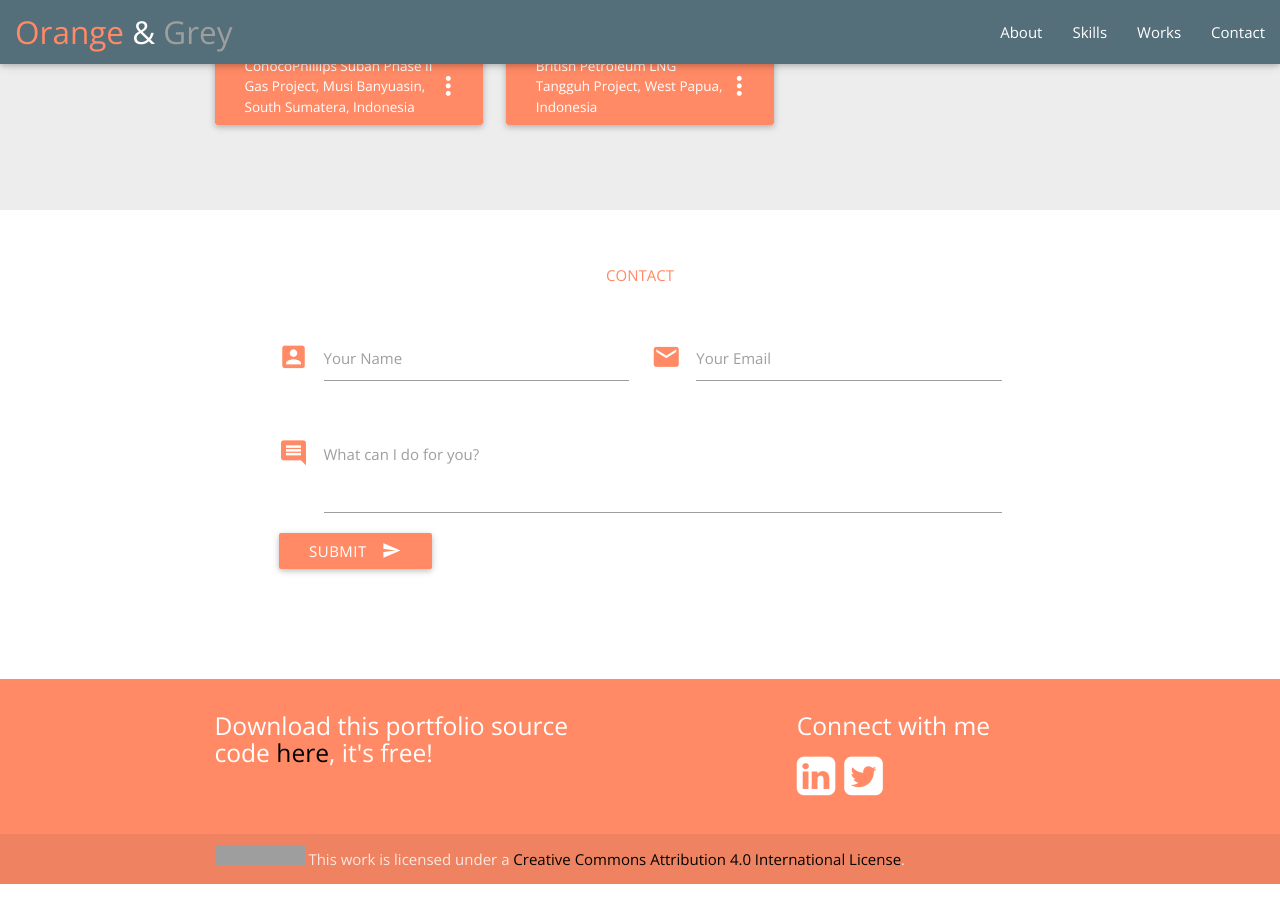
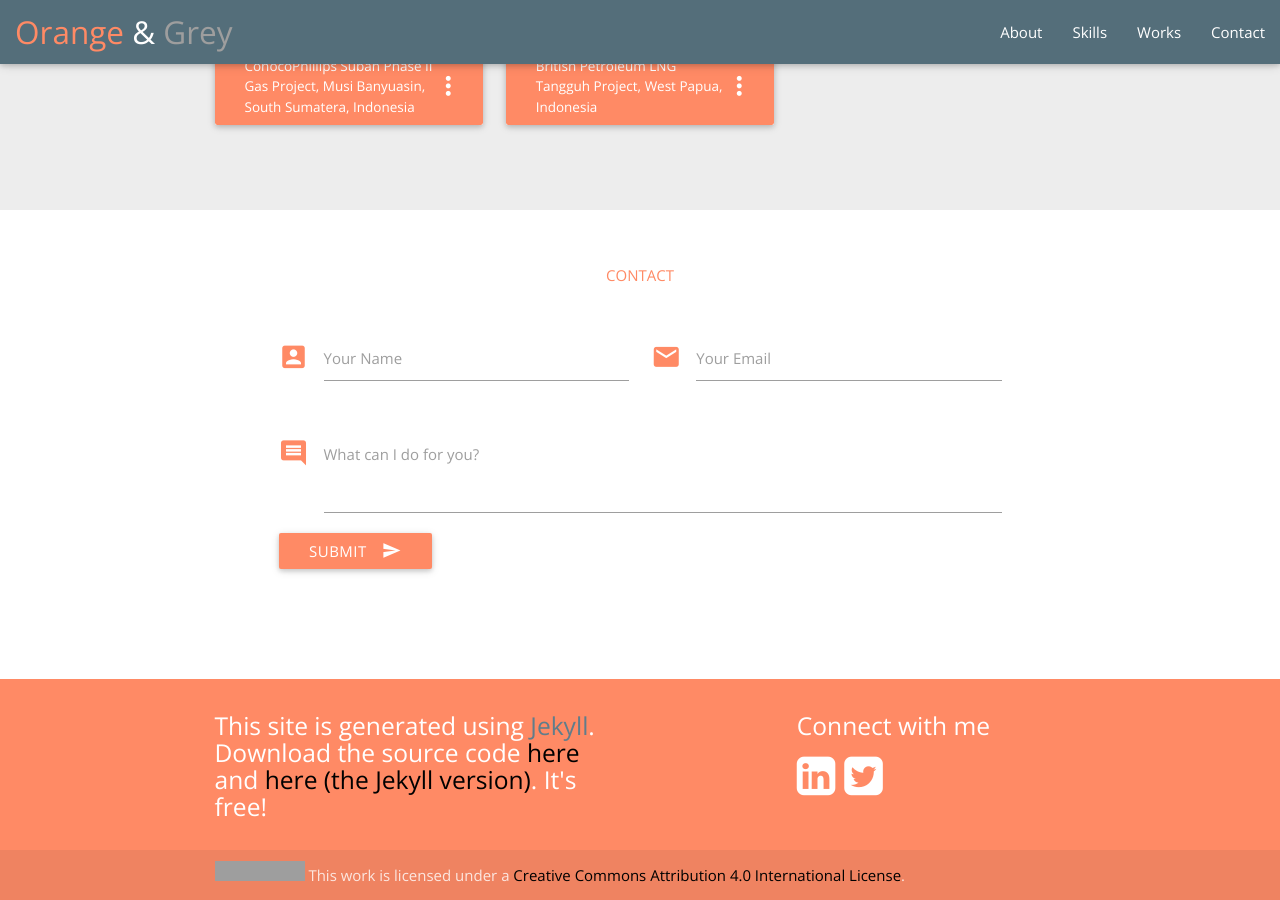
Before and after one commit to thegreyside/materialize_portfolio_jekyll, a Jekyll site: the page built from portfolio.html, in a window 1280 px wide and 900 px high, scrolled down 2076 px. Built offline with Jekyll 4.4.1, drawn with Linux system fonts in a browser that asks for light colours; nearby versions of some CDN libraries; grey boxes are pictures that could not be loaded.

Commit message:
edit README and footer

```diff
--- a/_includes/footer.html
+++ b/_includes/footer.html
@@ -2,7 +2,7 @@
 	<div class="container">
 		<div class="row">
 			<div class="col l6 s12">
-				<h5 class="white-text">Download this portfolio source code <a href="{{ site.data.settings.github }}/thegreyside.github.io" class="black-text">here</a>, it's free!</h5>
+				<h5 class="white-text">This site is generated using <a href="http://jekyllrb.com" class="blue-grey-text lighten-2">Jekyll</a>. Download the source code <a href="{{ site.data.settings.github }}/thegreyside.github.io" class="black-text">here</a> and <a href="https://github.com/thegreyside/materialize_portfolio_jekyll.io" class="black-text">here (the Jekyll version)</a>. It's free!</h5>
 
 			</div>
 			<div class="col l4 offset-l2 s12">
```
Also changed, not shown: README.md.
